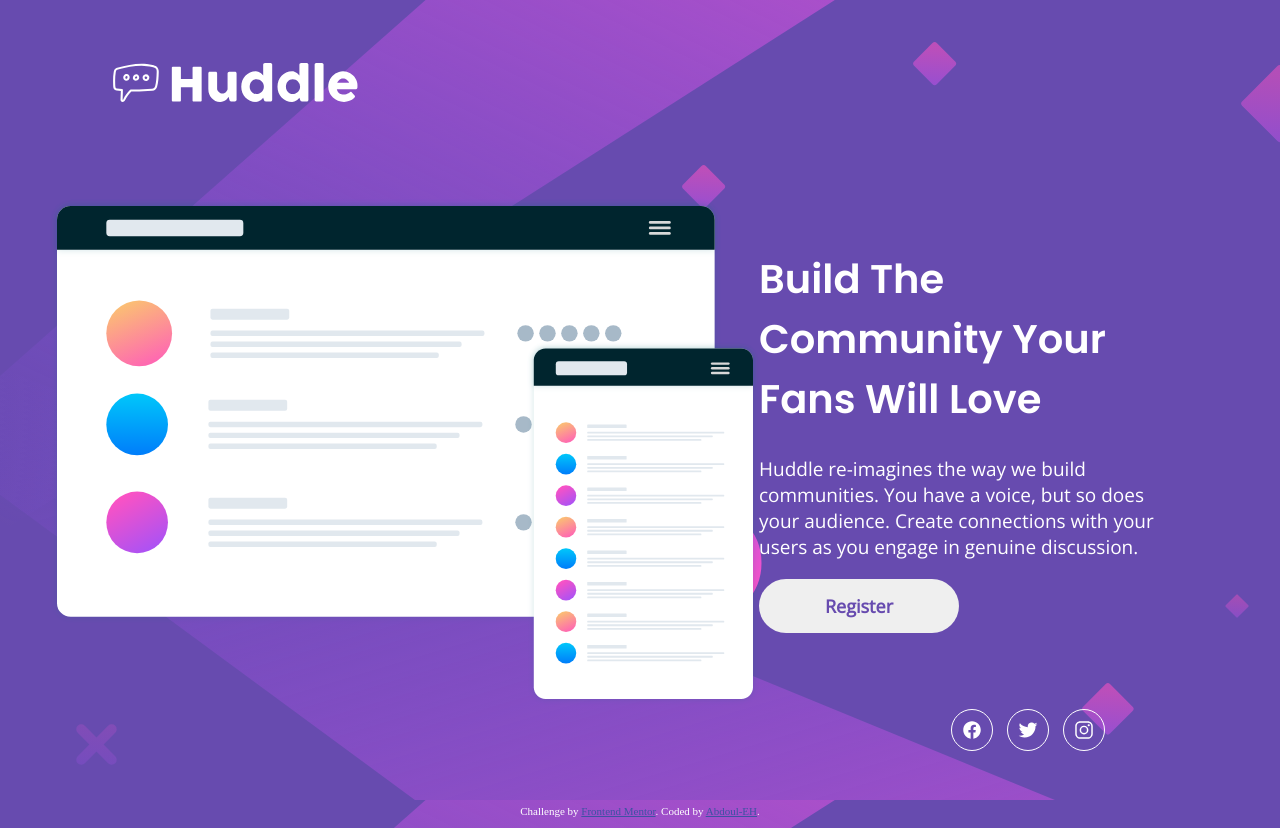
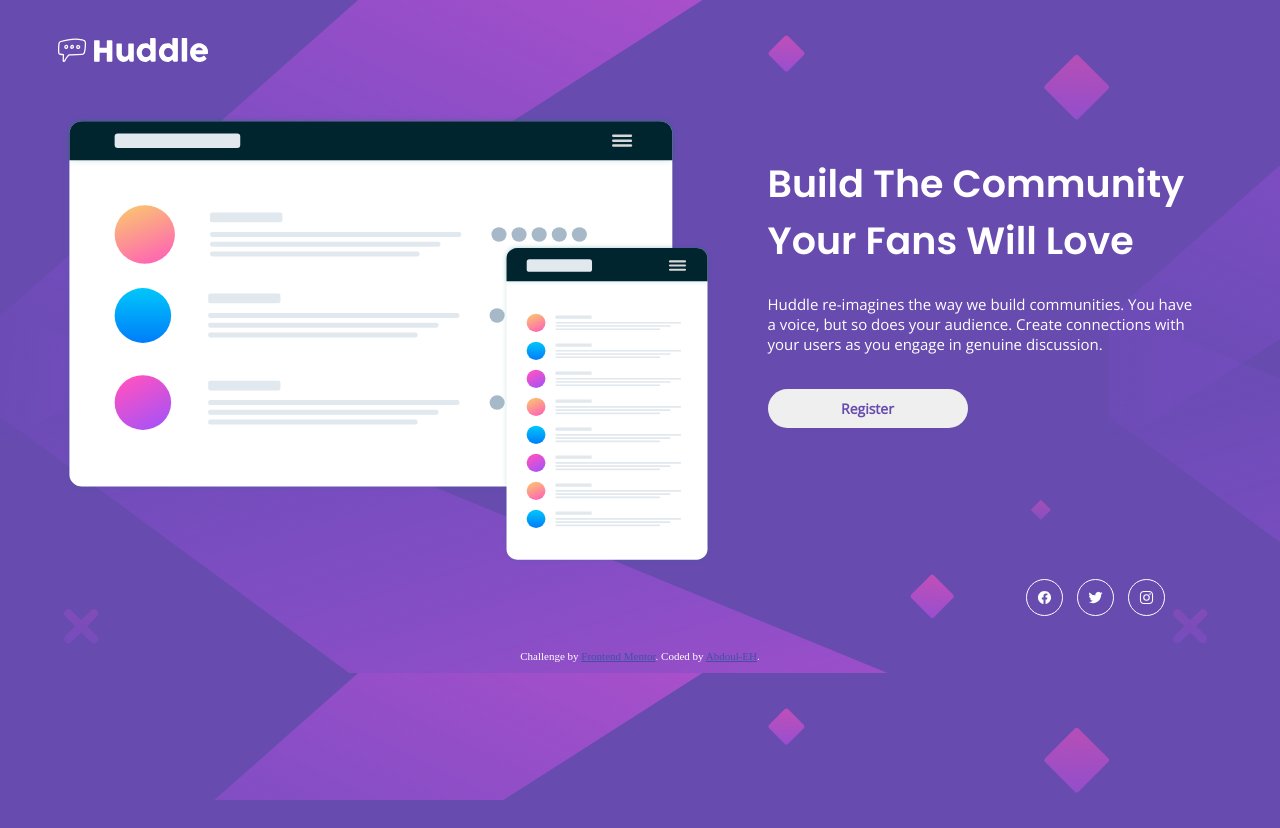
Before and after one commit to abdoul-EH/frontend-mentor-challenge8, a plain HTML site: page index.html in a window 1280 px wide. After the commit the page ends 800 px from the top, so only its background shows below. Drawn offline with nearby package versions, Linux system fonts and the light colour scheme.

Commit message:
update index and style file

```diff
--- a/style.css
+++ b/style.css
@@ -3,59 +3,71 @@ body{
     padding: 0;
     box-sizing: border-box;
     background: url('images/bg-desktop.svg');
+    background-size: contain;
     /* background-color: rgb(82, 2, 157); */
     background-color: hsl(257, 40%, 49%);
     color: white;
 }
 
 .content{
-    margin: 50px;
+    margin: 30px 50px;
+}
+
+.content .title img{
+    height: 40px;
 }
 
 .content .title{
-    margin-left: 50px;
+    /* margin-left: 30px; */
+    height: 35px;
 }
 
 .box{
     display: flex;
     justify-content: space-around;
-    margin-top: 80px;
+    margin-top: 50px;
 
 }
 
-/* .one{
+.one img{
 
-} */
+
+    width: 650px;
+    height: 450px;
+
+}
 
 .two{
-    width: 600px;
+    width: 450px;
+    margin-left: 30px;
 
 }
 
 .two h1{
-    width: 80%;
-    font-size: 40px;
+    width: 100%;
+    font-size: 38px;
     font-weight: 600;
     font-family: 'Poppins', sans-serif;
-    margin-top:50px ;
+    margin-top:40px ;
     /* color: hsl(300, 69%, 71%); */
 }
 
 .two p{
-    font-size: 19px;
+    font-size: 15px;
     font-family: 'Open Sans', sans-serif;
-    width: 90%;
+    width: 95%;
 }
 
 button{
-    padding: 15px;
+    padding: 10px;
     width: 200px;
     border: none;
     border-radius: 30px;
     font-family: 'Open Sans', sans-serif;
     font-weight: 600;
-    font-size: 18px;
+    font-size: 14px;
     color: hsl(257, 40%, 49%);
+    margin-top: 20px;
 
 }
 
@@ -68,10 +80,11 @@ button:hover{
 .social{
     display: flex;
     justify-content: flex-end;
+    margin-top: 10px;
 }
 
 .position-left{
-    margin-right: 120px;
+    margin-right: 60px;
 }
 
 .fb,.x,.ig{
@@ -83,8 +96,8 @@ button:hover{
 
     border: 1px solid white;
     border-radius: 100%;
-    height: 20px;
-    width: 20px;
+    height: 15px;
+    width: 15px;
     padding: 10px;
 
 }
```
Also changed, not shown: index.html (line endings or trailing spaces).
